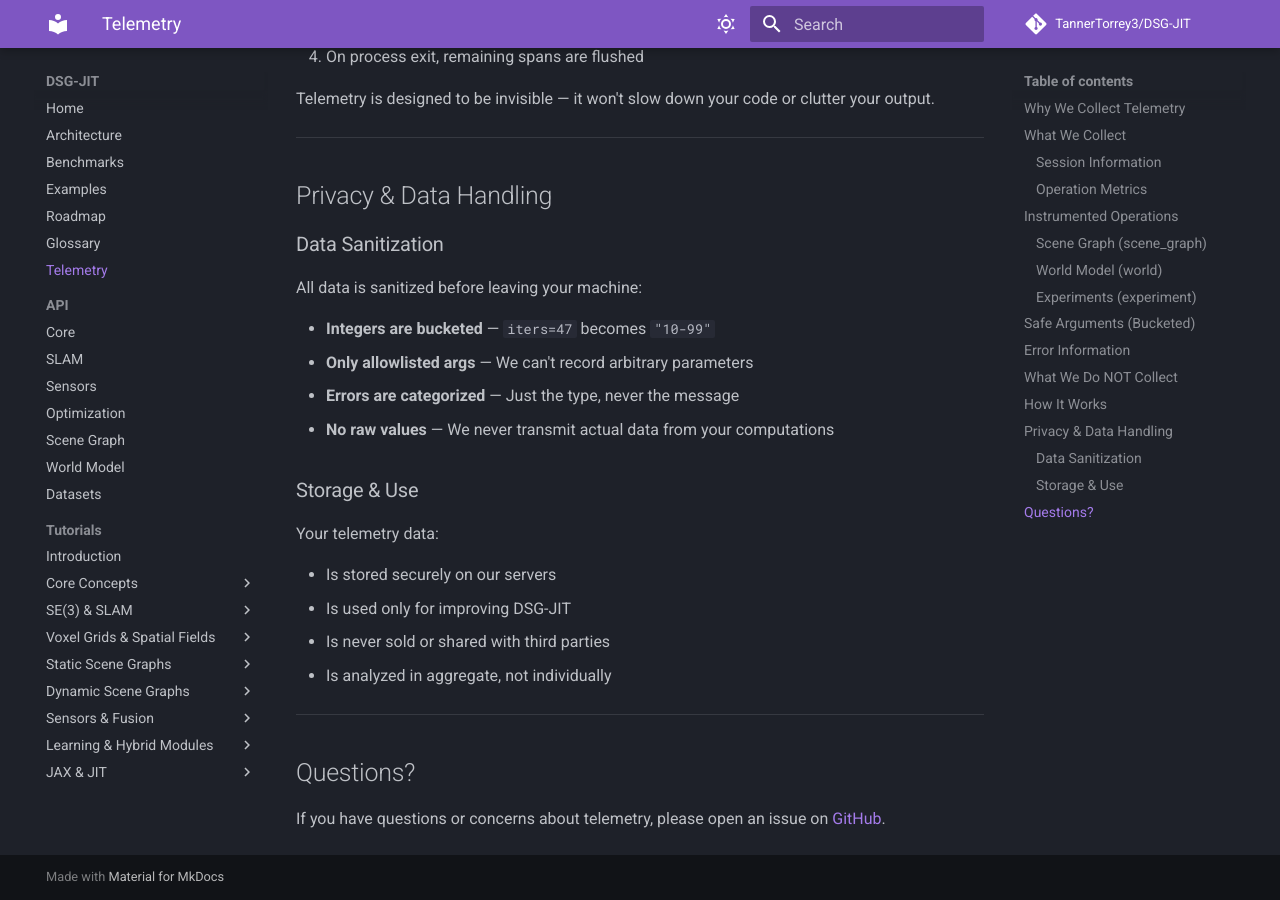
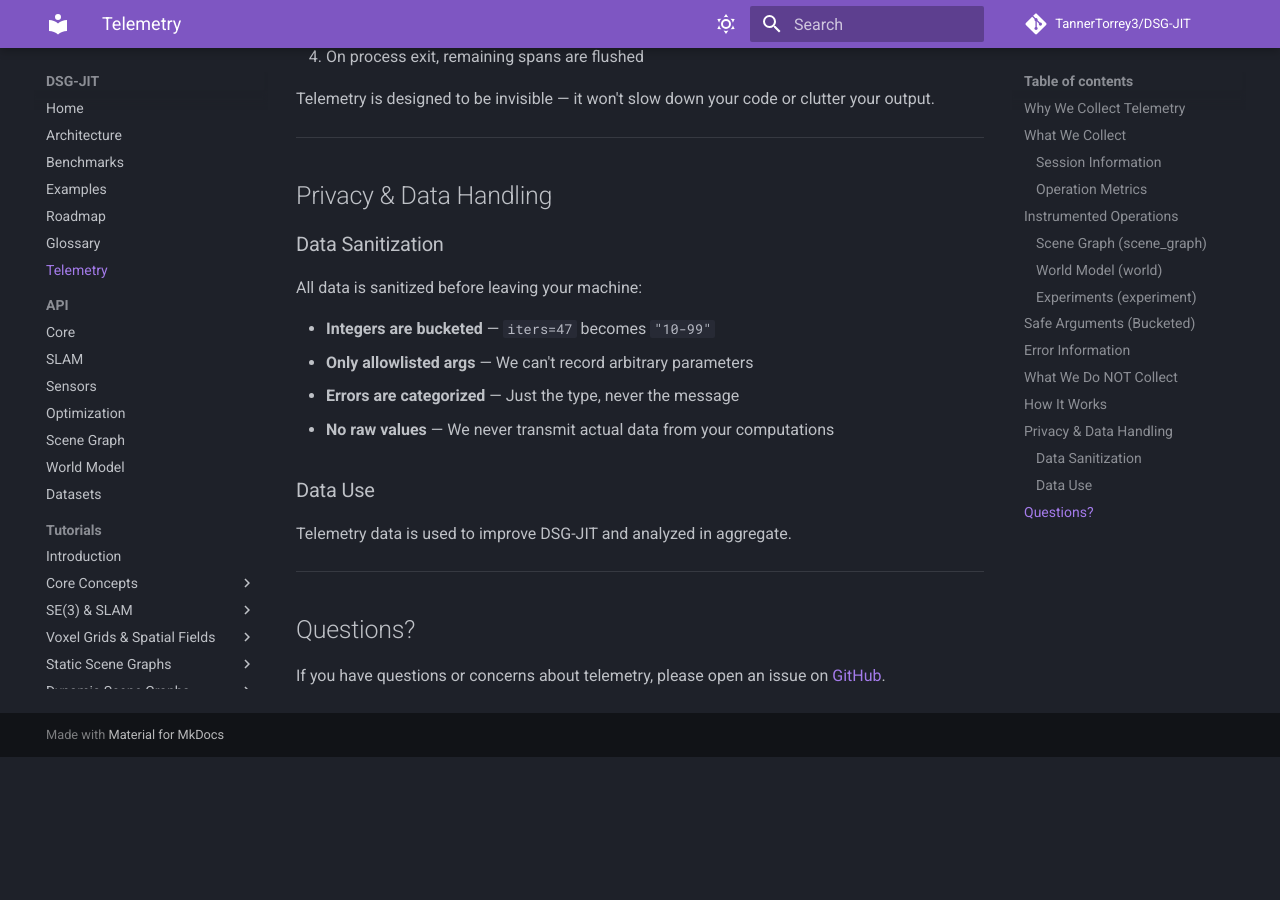
Before and after one commit to TannerTorrey3/DSG-JIT, an MkDocs documentation site: the page built from docs/telemetry.md, in a window 1280 px wide and 900 px high, scrolled down 6367 px. Built offline with MkDocs 1.6.1 and Material for MkDocs 9.7.7, drawn with Linux system fonts in a browser that asks for light colours; comment, search, counter and statistics services are not loaded; after the commit the page ends 7124 px from its top, so only the background shows below that.

Commit message:
change wording on docs

```diff
--- a/docs/telemetry.md
+++ b/docs/telemetry.md
@@ -237,14 +237,9 @@ All data is sanitized before leaving your machine:
 - **Errors are categorized** — Just the type, never the message
 - **No raw values** — We never transmit actual data from your computations
 
-### Storage & Use
+### Data Use
 
-Your telemetry data:
-
-- Is stored securely on our servers
-- Is used only for improving DSG-JIT
-- Is never sold or shared with third parties
-- Is analyzed in aggregate, not individually
+Telemetry data is used to improve DSG-JIT and analyzed in aggregate.
 
 ---
 
```
